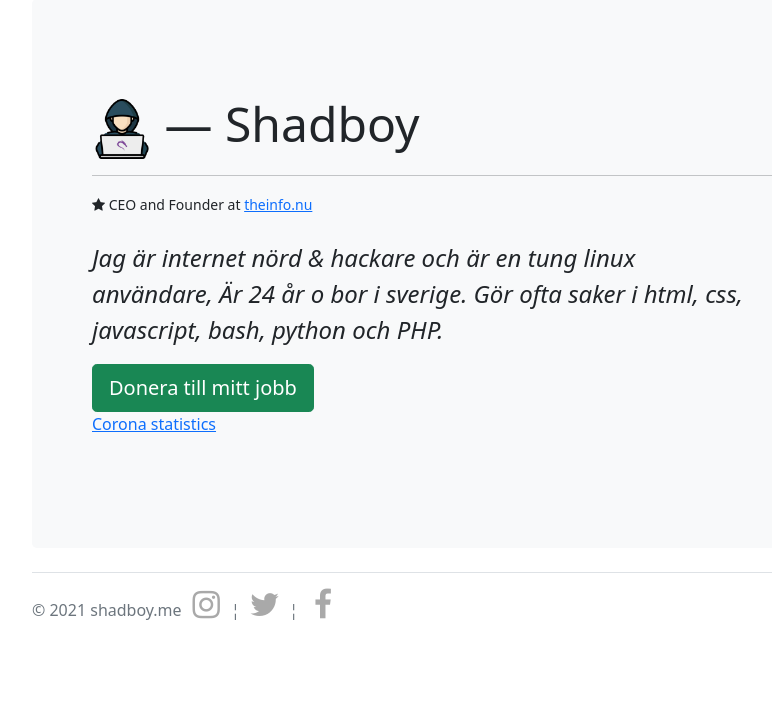
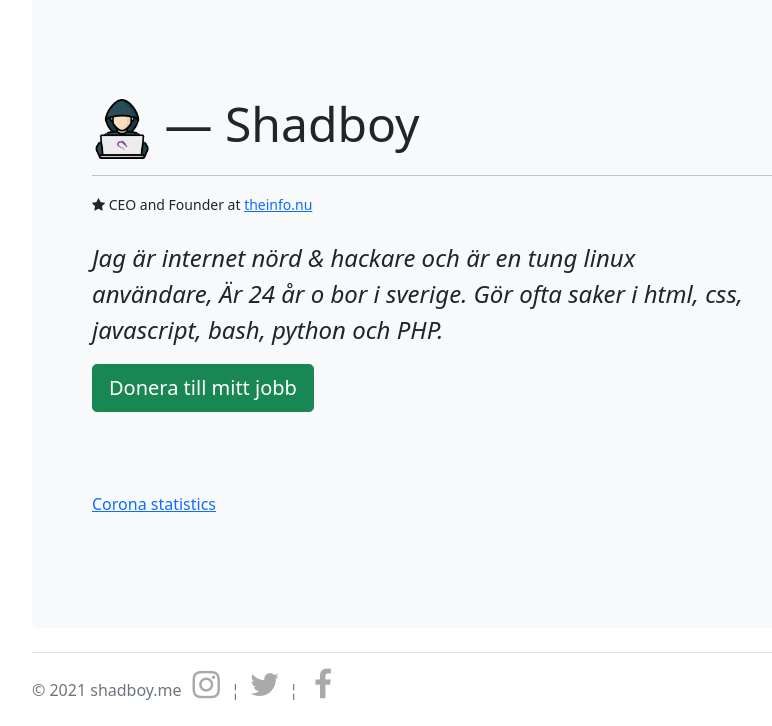
Before and after one commit to nixtondev/nixtondev.github.io, a PHP site: page / in a window 1280 px wide. Shown: the part 90-816 px from the top of the page, without its empty margins (50-822 px from the left). Before the commit the page ends 710 px from the top, so only its background shows below. Run offline with PHP 8.4, Linux system fonts and the light colour scheme; some libraries are stand-ins or nearby versions.

Commit message:
Update custom.css

```diff
--- a/assets/css/custom.css
+++ b/assets/css/custom.css
@@ -61,3 +61,6 @@
 .navlink:hover {
   text-decoration: underline;
 }
+
+.ncovid{
+  padding-top: 10vh;
```
